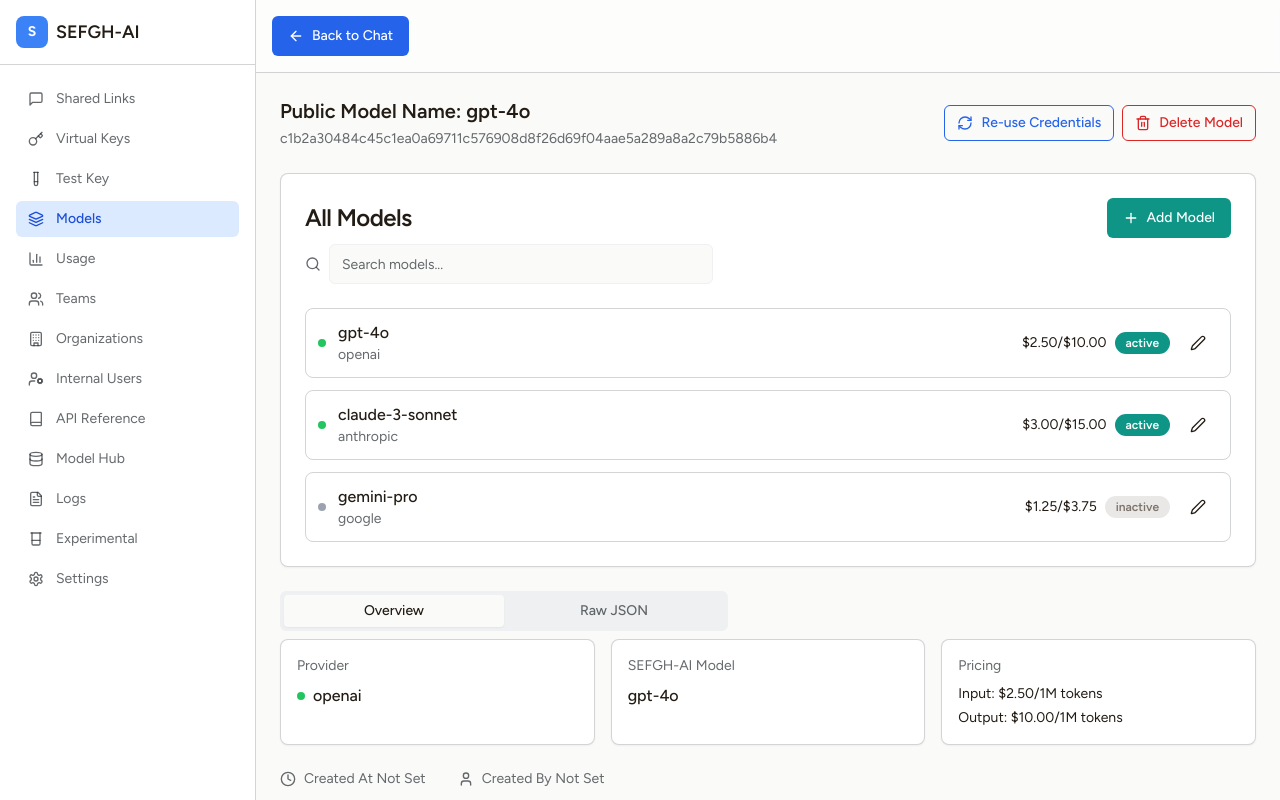
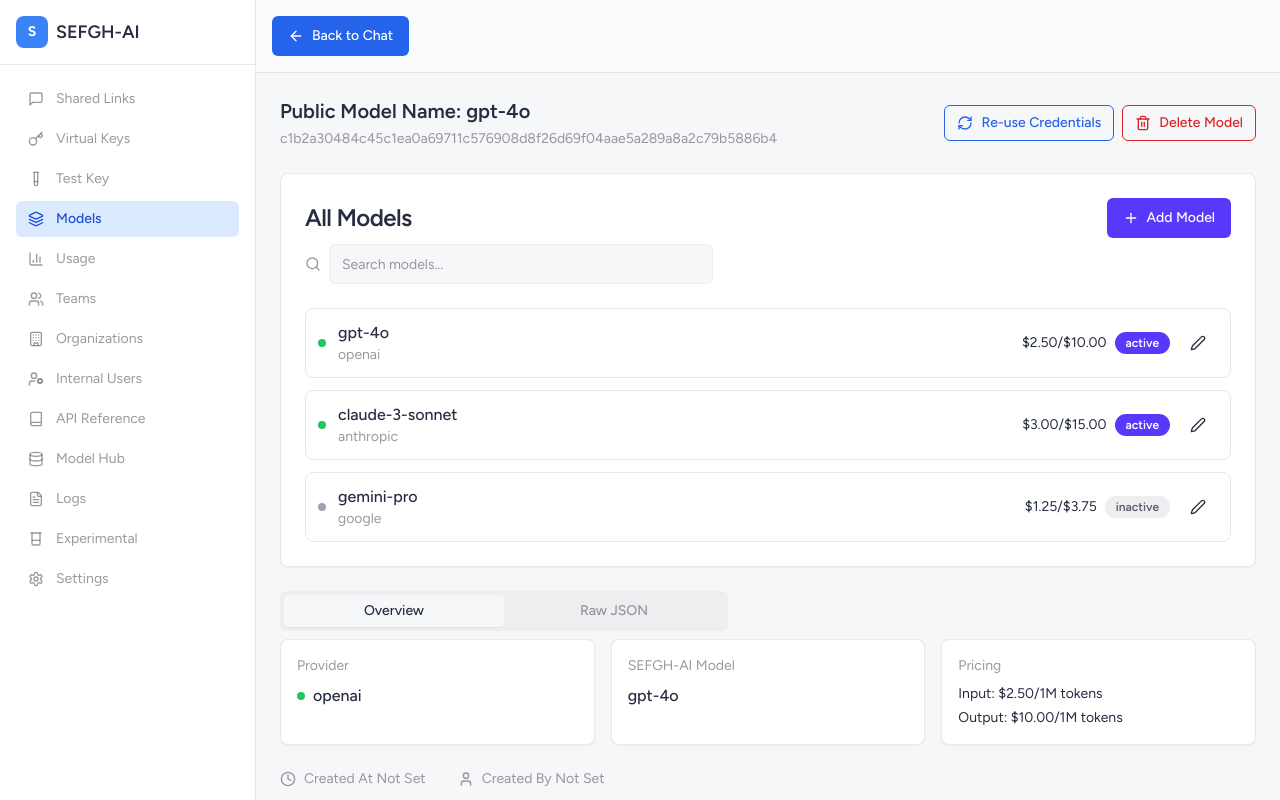
Before and after one commit to ADEEL9212/sefgh-ui-18-08-25, a React (Vite) app: page /settings in a window 1280 px wide. Shown: the top 800 px of the page. Built offline with nearby package versions, Linux system fonts and the light colour scheme; a web font is replaced by a local one.

Commit message:
Implement Cosmic Harmony theme - Phase 1 complete
Co-authored-by: ADEEL9212 <121818347+ADEEL9212@users.noreply.github.com>

```diff
--- /dev/null
+++ b/src/constants/colors.ts
@@ -0,0 +1,71 @@
+/**
+ * Data Visualization Color Palette for Cosmic Harmony Theme
+ * Provides consistent colors for charts, metrics, and data visualizations
+ */
+
+export const visualizationColors = {
+  // Primary data series
+  primary: {
+    light: '#6C5CE7', // Indigo
+    dark: '#876AFF'   // Brighter indigo
+  },
+  // Secondary data series
+  secondary: {
+    light: '#0ABDE3', // Cyan
+    dark: '#18C1F0'   // Brighter cyan
+  },
+  // Categorical colors for charts
+  categorical: [
+    { light: '#6C5CE7', dark: '#876AFF' }, // Indigo
+    { light: '#0ABDE3', dark: '#18C1F0' }, // Cyan
+    { light: '#FD9644', dark: '#FFA766' }, // Orange
+    { light: '#FC5C65', dark: '#FF7A80' }, // Red
+    { light: '#26DE81', dark: '#3BEF95' }, // Green
+    { light: '#A55EEA', dark: '#C583FF' }, // Purple
+    { light: '#FFC048', dark: '#FFCC60' }, // Amber
+    { light: '#4B7BEC', dark: '#689AFF' }  // Blue
+  ],
+  // Status colors
+  status: {
+    success: { light: '#26DE81', dark: '#3BEF95' }, // Green
+    warning: { light: '#FFC048', dark: '#FFCC60' }, // Amber
+    error: { light: '#FC5C65', dark: '#FF7A80' },   // Red
+    info: { light: '#4B7BEC', dark: '#689AFF' }     // Blue
+  }
+};
+
+/**
+ * Get the appropriate color for the current theme
+ * @param colorConfig - Color configuration object with light and dark values
+ * @param isDark - Whether the current theme is dark
+ * @returns The appropriate color value
+ */
+export const getThemeColor = (
+  colorConfig: { light: string; dark: string },
+  isDark: boolean = false
+): string => {
+  return isDark ? colorConfig.dark : colorConfig.light;
+};
+
+/**
+ * Get all categorical colors for the current theme
+ * @param isDark - Whether the current theme is dark
+ * @returns Array of color values for the current theme
+ */
+export const getCategoricalColors = (isDark: boolean = false): string[] => {
+  return visualizationColors.categorical.map(color => getThemeColor(color, isDark));
+};
+
+/**
+ * Get status colors for the current theme
+ * @param isDark - Whether the current theme is dark
+ * @returns Object with status color values for the current theme
+ */
+export const getStatusColors = (isDark: boolean = false) => {
+  return {
+    success: getThemeColor(visualizationColors.status.success, isDark),
+    warning: getThemeColor(visualizationColors.status.warning, isDark),
+    error: getThemeColor(visualizationColors.status.error, isDark),
+    info: getThemeColor(visualizationColors.status.info, isDark),
+  };
+};
--- a/src/index.css
+++ b/src/index.css
@@ -46,131 +46,133 @@ All colors MUST be HSL.
 
 @layer base {
   :root {
-    /* Base colors - Analytical Teal & Stone Light Theme */
-    --background: 60 9% 98%;  /* #FAFAF9 - Warm stone off-white */
-    --foreground: 30 25% 11%; /* #1C1917 - Very dark warm gray */
+    /* Cosmic Harmony - "Cosmic Dawn" Light Theme */
+    /* Base colors */
+    --background: 220 25% 97%;  /* #F5F7FA - Clean, airy background */
+    --foreground: 225 25% 20%;  /* #2A3040 - Rich dark text */
 
     /* Surface colors */
-    --surface: 210 9% 96%;     /* Slightly darker than background */
-    --surface-elevated: 0 0% 100%; /* Pure white for elevated elements */
-    --surface-glass: 210 9% 98% / 0.8;
+    --surface: 220 30% 95%;     /* #EDF1F8 - Subtle surface */
+    --surface-elevated: 0 0% 100%; /* #FFFFFF - Pure white elevated */
+    --surface-glass: 220 30% 95% / 0.8;
 
     /* Card colors */
-    --card: 0 0% 100%;        /* #FFFFFF - Clean white for cards */
-    --card-foreground: 30 25% 11%; /* #1C1917 - Primary text */
+    --card: 0 0% 100%;          /* #FFFFFF - Clean white */
+    --card-foreground: 225 25% 20%; /* #2A3040 - Same as foreground */
 
     /* Popover colors */
-    --popover: 0 0% 100%;     /* #FFFFFF - Clean white */
-    --popover-foreground: 30 25% 11%; /* #1C1917 - Primary text */
+    --popover: 0 0% 100%;       /* #FFFFFF - Clean white */
+    --popover-foreground: 225 25% 20%; /* #2A3040 - Rich dark text */
 
-    /* Brand colors - Deep Teal */
-    --brand: 173 83% 32%;     /* #0D9488 - Rich, sophisticated teal */
-    --brand-foreground: 0 0% 100%; /* White text on brand */
-    --brand-muted: 212 95% 44% / 0.1;
+    /* Brand colors - Vibrant Indigo */
+    --brand: 250 95% 60%;       /* #6C5CE7 - Vibrant indigo */
+    --brand-foreground: 0 0% 100%; /* #FFFFFF - White text */
+    --brand-muted: 250 95% 60% / 0.1;
 
-    /* Primary colors - Deep Teal */
-    --primary: 173 83% 32%;   /* #0D9488 - Deep teal */
-    --primary-foreground: 0 0% 100%; /* White text on primary */
+    /* Primary colors - Vibrant Indigo */
+    --primary: 250 95% 60%;     /* #6C5CE7 - Vibrant indigo */
+    --primary-foreground: 0 0% 100%; /* #FFFFFF - White text */
 
     /* Secondary colors */
-    --secondary: 35 6% 91%;   /* #E7E5E4 - Border color for secondary elements */
-    --secondary-foreground: 30 8% 45%; /* #78716C - Secondary text color */
+    --secondary: 240 10% 94%;   /* #EFF0F5 - Soft lilac-gray */
+    --secondary-foreground: 240 10% 40%; /* #6A6D7C - Secondary text */
 
     /* Muted colors */
-    --muted: 210 9% 94%;       /* Lighter variation */
-    --muted-foreground: 210 12% 16% / 0.7; /* Primary text with opacity */
+    --muted: 240 10% 94%;       /* #EFF0F5 - Same as secondary */
+    --muted-foreground: 240 5% 45% / 0.7; /* Light muted text */
 
-    /* Accent colors - Success Green */
-    --accent: 142 71% 45%;    /* #22C55E - Classic clear green */
-    --accent-foreground: 0 0% 100%; /* White text on accent */
+    /* Accent colors - Vibrant Cyan */
+    --accent: 190 95% 50%;      /* #0ABDE3 - Fresh cyan */
+    --accent-foreground: 0 0% 100%; /* #FFFFFF - White text */
 
-    /* Destructive colors - Error Red */
-    --destructive: 0 84% 60%; /* #EF4444 - Clean standard red */
-    --destructive-foreground: 0 0% 100%;
+    /* Destructive colors */
+    --destructive: 350 95% 65%; /* #FF5E7D - Softer red */
+    --destructive-foreground: 0 0% 100%; /* #FFFFFF - White text */
 
     /* Warning colors */
-    --warning: 38 92% 50%; /* #F59E0B - Vibrant amber */
-    --warning-foreground: 0 0% 100%;
+    --warning: 35 95% 60%;      /* #FFC048 - Warm amber */
+    --warning-foreground: 225 25% 20%; /* #2A3040 - Dark text */
 
     /* Border and input */
-    --border: 210 12% 16% / 0.2; /* Primary text with low opacity */
-    --input: 210 9% 94%;       /* Muted background */
-    --ring: 212 95% 44%;      /* Primary color for focus rings */
+    --border: 225 25% 20% / 0.1; /* Foreground with opacity */
+    --input: 240 10% 94%;       /* #EFF0F5 - Same as muted */
+    --ring: 250 95% 60%;        /* #6C5CE7 - Primary indigo */
 
     --radius: 0.5rem;
 
     /* Sidebar colors */
-    --sidebar-background: 60 9% 98%; /* #FAFAF9 - Background */
-    --sidebar-foreground: 30 25% 11%; /* #1C1917 - Primary text */
-    --sidebar-primary: 173 83% 32%;  /* #0D9488 - Deep teal */
-    --sidebar-primary-foreground: 0 0% 100%; /* White text */
-    --sidebar-accent: 210 9% 94%;     /* Muted */
-    --sidebar-accent-foreground: 210 12% 16%; /* #24292F */
-    --sidebar-border: 210 12% 16% / 0.2;
-    --sidebar-ring: 212 95% 44%;
+    --sidebar-background: 250 30% 15%; /* #252045 - Dark indigo */
+    --sidebar-foreground: 0 0% 100%;   /* #FFFFFF - White text */
+    --sidebar-primary: 250 95% 60%;    /* #6C5CE7 - Vibrant indigo */
+    --sidebar-primary-foreground: 0 0% 100%; /* #FFFFFF - White text */
+    --sidebar-accent: 250 30% 25%;     /* #3A3366 - Lighter sidebar accent */
+    --sidebar-accent-foreground: 0 0% 100%; /* #FFFFFF - White text */
+    --sidebar-border: 0 0% 100% / 0.1; /* White with opacity */
+    --sidebar-ring: 190 95% 50%;       /* #0ABDE3 - Cyan */
   }
 
   .dark {
-    /* Base colors - Analytical Teal & Stone Dark Theme */
-    --background: 30 25% 11%;  /* #1C1917 - Deep warm stone gray */
-    --foreground: 60 9% 98%; /* #FAFAF9 - Warm off-white text */
+    /* Cosmic Harmony - "Cosmic Night" Dark Theme */
+    /* Base colors */
+    --background: 225 30% 8%;    /* #111322 - Deep space blue-black */
+    --foreground: 220 25% 95%;   /* #F0F2F8 - Soft white text */
 
     /* Surface colors */
-    --surface: 220 14% 10%;     /* Slightly lighter than background */
-    --surface-elevated: 220 14% 13%; /* More elevated surfaces */
-    --surface-glass: 220 14% 7% / 0.8;
+    --surface: 225 30% 12%;      /* #1A1D33 - Slightly lighter than bg */
+    --surface-elevated: 225 25% 18%; /* #262C45 - Elevated surfaces */
+    --surface-glass: 225 30% 8% / 0.8;
 
     /* Card colors */
-    --card: 30 9% 16%;        /* #292524 - Surface color for cards */
-    --card-foreground: 60 9% 98%; /* #FAFAF9 - Light text */
+    --card: 225 30% 15%;         /* #20244A - Deep blue-purple */
+    --card-foreground: 220 25% 95%; /* #F0F2F8 - Soft white text */
 
     /* Popover colors */
-    --popover: 30 9% 25%;     /* #44403C - Elevated surface */
-    --popover-foreground: 60 9% 98%; /* #FAFAF9 - Light text */
+    --popover: 225 30% 18%;      /* #262C45 - Elevated blue */
+    --popover-foreground: 220 25% 95%; /* #F0F2F8 - Soft white */
 
-    /* Brand colors - Using primary as brand */
-    --brand: 212 100% 68%;      /* #58A6FF */
-    --brand-foreground: 220 14% 7%; /* Dark background for text on brand */
-    --brand-muted: 212 100% 68% / 0.1;
+    /* Brand colors */
+    --brand: 250 95% 70%;        /* #876AFF - Brighter indigo */
+    --brand-foreground: 220 25% 10%; /* #161829 - Very dark blue */
+    --brand-muted: 250 95% 70% / 0.15;
 
-    /* Primary colors - Bright Teal */
-    --primary: 172 72% 51%;    /* #2DD4BF - Bright teal */
-    --primary-foreground: 30 25% 11%; /* Dark background */
+    /* Primary colors */
+    --primary: 250 95% 70%;      /* #876AFF - Brighter indigo */
+    --primary-foreground: 220 25% 10%; /* #161829 - Very dark blue */
 
     /* Secondary colors */
-    --secondary: 30 9% 16%;   /* #292524 - Surface color */
-    --secondary-foreground: 30 5% 66%; /* #A8A29E - Muted gray text */
+    --secondary: 225 30% 20%;    /* #292E57 - Deep blue secondary */
+    --secondary-foreground: 220 25% 80%; /* #C3C9E0 - Light gray-blue */
 
     /* Muted colors */
-    --muted: 220 14% 10%;       /* Lighter variation */
-    --muted-foreground: 210 10% 82% / 0.7; /* Light gray with opacity */
+    --muted: 225 30% 20%;        /* #292E57 - Same as secondary */
+    --muted-foreground: 220 25% 70% / 0.8; /* Muted light text */
 
-    /* Accent colors - Success Green Dark */
-    --accent: 142 76% 59%;     /* #4ADE80 - Brighter green for visibility */
-    --accent-foreground: 30 25% 11%; /* Dark background */
+    /* Accent colors - Vibrant Cyan */
+    --accent: 190 95% 55%;       /* #18C1F0 - Bright cyan */
+    --accent-foreground: 220 25% 10%; /* #161829 - Very dark blue */
 
-    /* Destructive colors - Error Red Dark */
-    --destructive: 0 85% 71%; /* #F87171 - Lighter red, clear but not harsh */
-    --destructive-foreground: 30 25% 11%; /* Dark text on destructive */
+    /* Destructive colors */
+    --destructive: 350 95% 70%;  /* #FF7A92 - Bright red */
+    --destructive-foreground: 220 25% 10%; /* #161829 - Very dark blue */
 
     /* Warning colors */
-    --warning: 45 93% 58%; /* #FBBF24 - Brighter amber */
-    --warning-foreground: 30 25% 11%; /* Dark text on warning */
+    --warning: 35 95% 65%;       /* #FFCC60 - Bright amber */
+    --warning-foreground: 220 25% 10%; /* #161829 - Very dark blue */
 
     /* Border and input */
-    --border: 210 10% 82% / 0.1;  /* Light gray with low opacity */
-    --input: 220 14% 10%;       /* Muted background */
-    --ring: 212 100% 68%;       /* Primary color for focus rings */
+    --border: 220 25% 70% / 0.1; /* Light color with opacity */
+    --input: 225 30% 20%;        /* #292E57 - Same as secondary */
+    --ring: 190 95% 55%;         /* #18C1F0 - Bright cyan */
 
     /* Sidebar colors */
-    --sidebar-background: 220 14% 10%; /* Slightly differentiated */
-    --sidebar-foreground: 210 10% 82%; /* #C9D1D9 */
-    --sidebar-primary: 212 100% 68%;  /* #58A6FF */
-    --sidebar-primary-foreground: 220 14% 7%; /* Dark background */
-    --sidebar-accent: 220 14% 13%;    /* Elevated */
-    --sidebar-accent-foreground: 210 10% 82%; /* #C9D1D9 */
-    --sidebar-border: 210 10% 82% / 0.1;
-    --sidebar-ring: 212 100% 68%;
+    --sidebar-background: 225 30% 10%; /* #141625 - Darker than main bg */
+    --sidebar-foreground: 220 25% 90%; /* #DFE3F3 - Light text */
+    --sidebar-primary: 250 95% 70%;    /* #876AFF - Brighter indigo */
+    --sidebar-primary-foreground: 225 30% 10%; /* #141625 - Dark blue */
+    --sidebar-accent: 225 30% 15%;     /* #20244A - Dark accent */
+    --sidebar-accent-foreground: 220 25% 90%; /* #DFE3F3 - Light text */
+    --sidebar-border: 220 25% 90% / 0.1; /* Light with opacity */
+    --sidebar-ring: 190 95% 55%;       /* #18C1F0 - Bright cyan */
   }
 }
 
```
Also changed, not shown: 1 other file (tests, documents, lock files or other folders).
